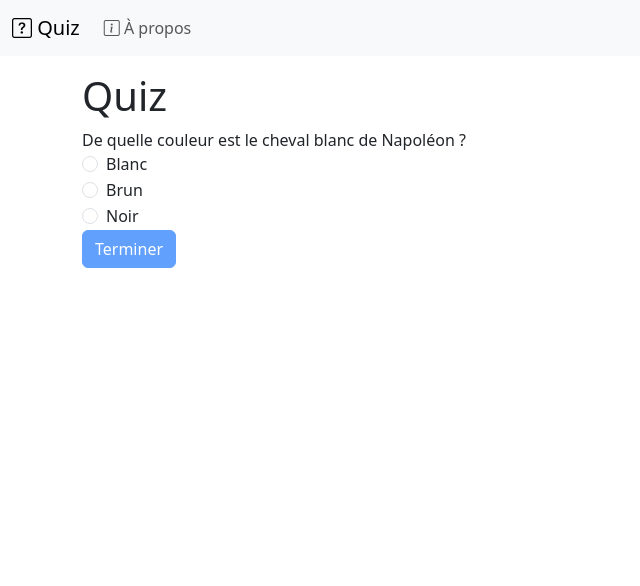
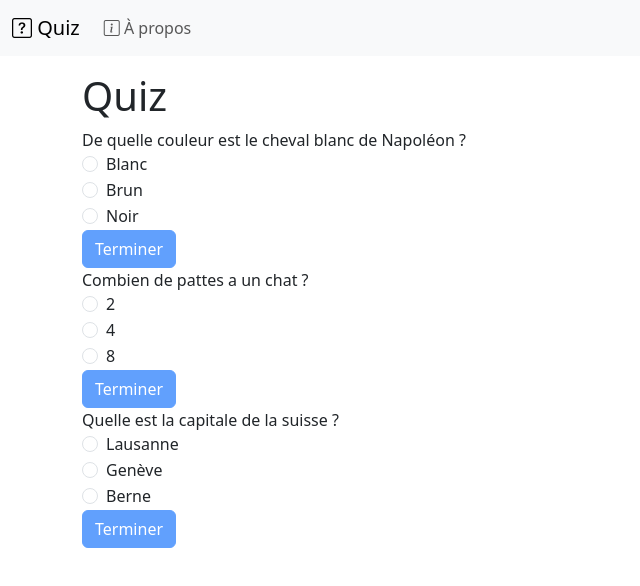
Before and after one commit to hepl-bs21inf5/sem07-project-chloerapiin, a Vue app: page / in a window 1280 px wide. Shown: the top 586 px of the page, without its empty margins (0-640 px from the left). Built offline with nearby package versions, Linux system fonts and the light colour scheme.

Commit message:
Ajouter projet

```diff
--- a/src/components/QuizForm.vue
+++ b/src/components/QuizForm.vue
@@ -2,12 +2,18 @@
 import { computed, ref } from 'vue'
 
 const cheval = ref<string | null>(null)
-const filled = computed<boolean>(() => cheval.value !== null)
+const pattes = ref<string | null>(null)
+const capitale = ref<string | null>(null) /*Création de mes différentes valeurs pour mes quiz */
+const filled = computed<boolean>(
+  () => cheval.value !== null && pattes.value !== null && capitale.value !== null,
+)
 
 function submit(event: Event): void {
   event.preventDefault()
   if (filled.value) {
     alert(`Vous avez choisi la couleur ${cheval.value} !`)
+    alert(`Vous avez dit qu'il avait ${pattes.value} pattes !`)
+    alert(`Vous avez choisi comme capitale ${capitale.value} !`)
   }
 }
 </script>
@@ -50,4 +56,80 @@ function submit(event: Event): void {
     </div>
     <button class="btn btn-primary" :class="{ disabled: !filled }" type="submit">Terminer</button>
   </form>
+
+  <form @submit="submit">
+    Combien de pattes a un chat ?
+    <div class="form-check">
+      <input
+        id="pattes2"
+        v-model="pattes"
+        class="form-check-input"
+        type="radio"
+        name="pattes"
+        value="2"
+      />
+      <label class="form-check-label" for="pattes2">2</label>
+    </div>
+    <div class="form-check">
+      <input
+        id="pattes4"
+        v-model="pattes"
+        class="form-check-input"
+        type="radio"
+        name="pattes"
+        value="4"
+      />
+      <label class="form-check-label" for="pattes4">4</label>
+    </div>
+    <div class="form-check">
+      <input
+        id="pattes8"
+        v-model="pattes"
+        class="form-check-input"
+        type="radio"
+        name="pattes"
+        value="8"
+      />
+      <label class="form-check-label" for="pattes8">8</label>
+    </div>
+    <button class="btn btn-primary" :class="{ disabled: !filled }" type="submit">Terminer</button>
+  </form>
+
+  <form @submit="submit">
+    Quelle est la capitale de la suisse ?
+    <div class="form-check">
+      <input
+        id="capitalelausanne"
+        v-model="capitale"
+        class="form-check-input"
+        type="radio"
+        name="capitale"
+        value="lausanne"
+      />
+      <label class="form-check-label" for="capitalelausanne">Lausanne</label>
+    </div>
+    <div class="form-check">
+      <input
+        id="capitalegeneve"
+        v-model="capitale"
+        class="form-check-input"
+        type="radio"
+        name="capitale"
+        value="geneve"
+      />
+      <label class="form-check-label" for="capitalegeneve">Genève</label>
+    </div>
+    <div class="form-check">
+      <input
+        id="capitaleberne"
+        v-model="capitale"
+        class="form-check-input"
+        type="radio"
+        name="capitale"
+        value="berne"
+      />
+      <label class="form-check-label" for="capitaleberne">Berne</label>
+    </div>
+    <button class="btn btn-primary" :class="{ disabled: !filled }" type="submit">Terminer</button>
+  </form>
 </template>
```
Also changed, not shown: 1 other file (tests, documents, lock files or other folders).
